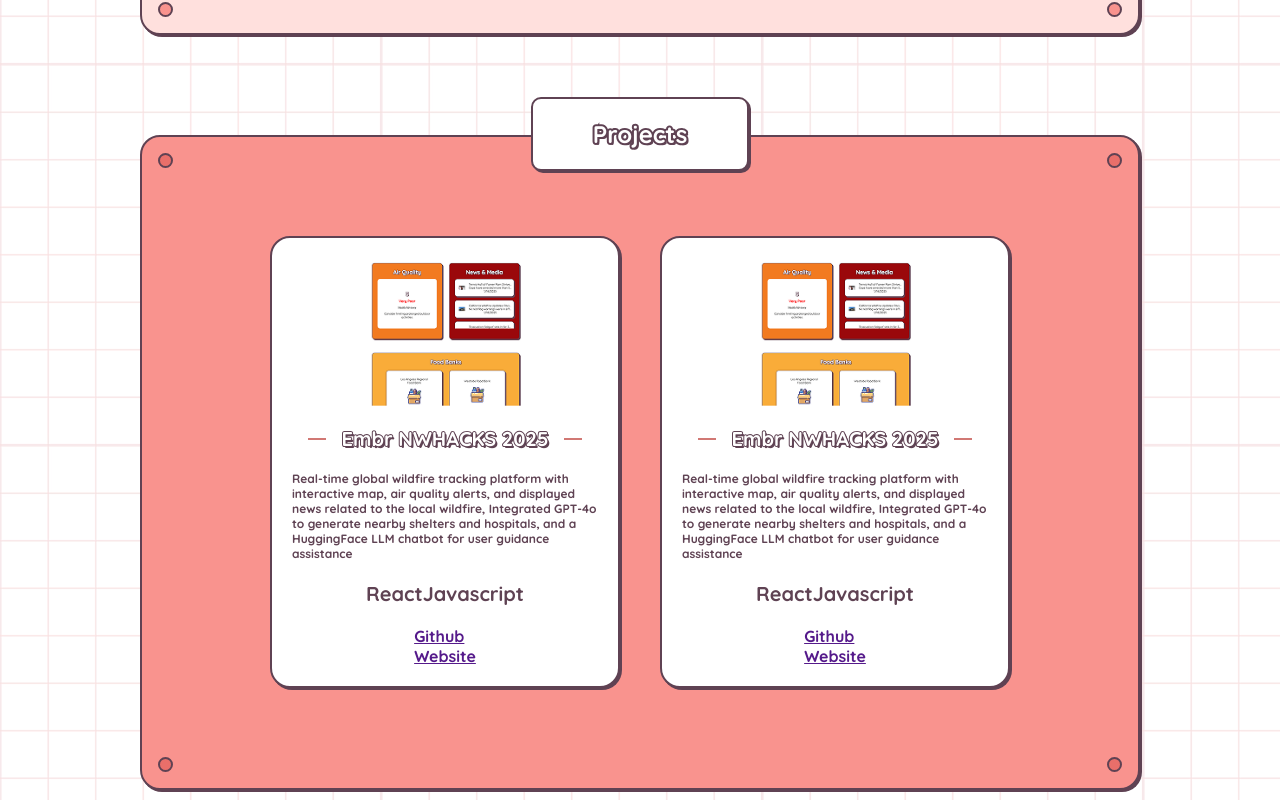
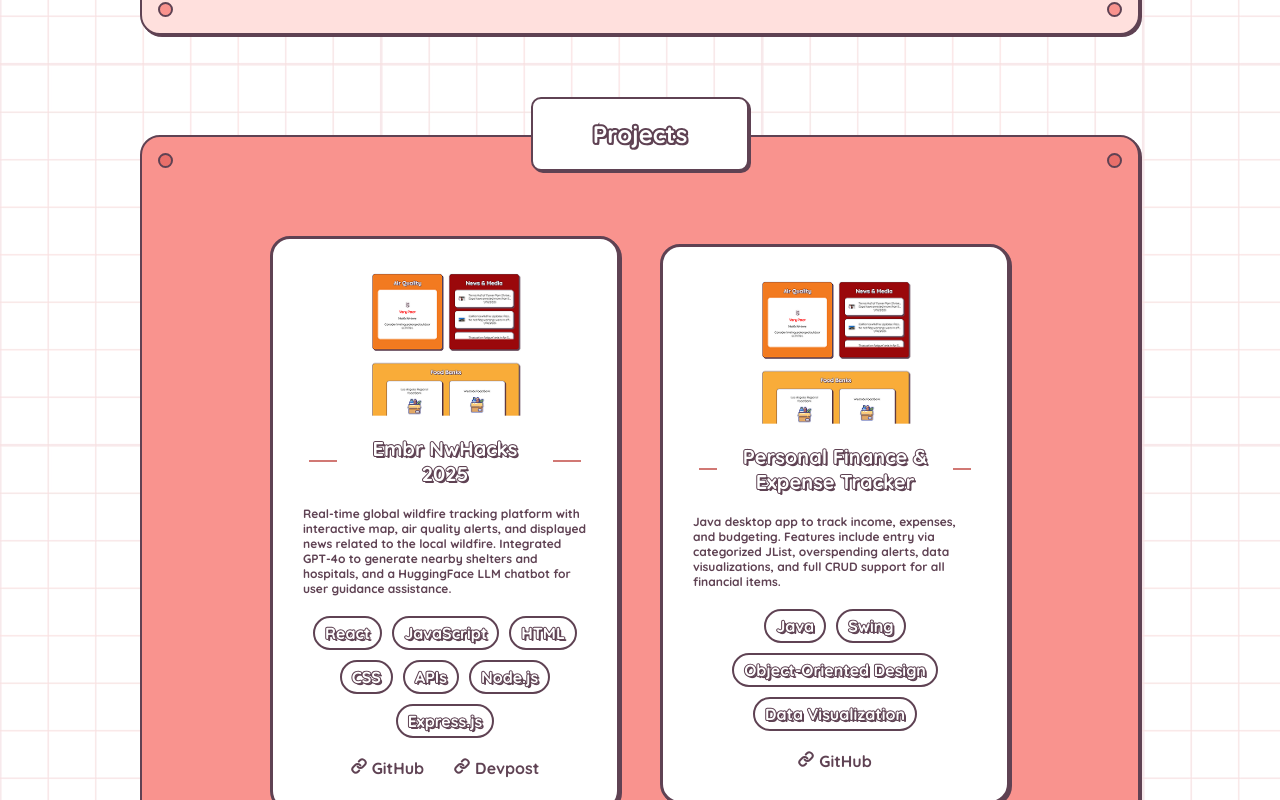
Before and after one commit to Hannahli6/hannahli6.github.io, a React (Create React App) app in the folder personal-website/: page / in a window 1280 px wide. Shown: the part 1460-2260 px from the top of the page. Built offline with nearby package versions, Linux system fonts and the light colour scheme.

Commit message:
dynamic project listings with project json

```diff
--- a/personal-website/src/App.jsx
+++ b/personal-website/src/App.jsx
@@ -3,7 +3,7 @@
 import About from './components/about/About';
 import Experience from './components/experience/Experience';
 import Hobby from './components/hobby/Hobby';
-import Project from './components/projects/Project';
+import Projects from './components/projects/Projects';
 import './index.css';
 
 function App() {
@@ -13,7 +13,7 @@
       <Landing />
       <div className='main'>
         <About />
-        <Project />
+        <Projects />
         <Experience />
         <Hobby />
       </div>
--- /dev/null
+++ b/personal-website/src/components/projectData.json
@@ -0,0 +1,33 @@
+[
+  {
+    "title": "Embr NwHacks 2025",
+    "desc": "Real-time global wildfire tracking platform with interactive map, air quality alerts, and displayed news related to the local wildfire. Integrated GPT-4o to generate nearby shelters and hospitals, and a HuggingFace LLM chatbot for user guidance assistance.",
+    "imageLink": "EmbrProject.png",
+    "skillTags": [
+      "React",
+      "JavaScript",
+      "HTML",
+      "CSS",
+      "APIs",
+      "Node.js",
+      "Express.js"
+    ],
+    "githubLink": "https://github.com/your-username/embr-nwhacks",
+    "websiteLink": null,
+    "devpostLink": "https://devpost.com/software/embr-nwhacks-2025"
+  },
+  {
+    "title": "Personal Finance & Expense Tracker",
+    "desc": "Java desktop app to track income, expenses, and budgeting. Features include entry via categorized JList, overspending alerts, data visualizations, and full CRUD support for all financial items.",
+    "imageLink": "EmbrProject.png",
+    "skillTags": [
+      "Java",
+      "Swing",
+      "Object-Oriented Design",
+      "Data Visualization"
+    ],
+    "githubLink": "https://github.com/your-username/expense-tracker",
+    "websiteLink": "",
+    "devpostLink": ""
+  }
+]
--- a/personal-website/src/components/projects/Project.jsx
+++ /dev/null
@@ -1,20 +0,0 @@
-import React from "react";
-import "./project.css";
-import ProjectCard from "./projectCard/ProjectCard.jsx";
-import SectionTitle from "../sectionTitle/SectionTitle.jsx";
-import DecorDots from "../decorDots/DecorDots.jsx";
-
-const Project = () => {
-  return (
-    <div className="project">
-      <SectionTitle section="Projects" />
-      <DecorDots colour={"deepRed"}/>
-      <div className="project-content">
-        <ProjectCard />
-        <ProjectCard />
-      </div>
-    </div>
-  );
-};
-
-export default Project;
--- /dev/null
+++ b/personal-website/src/components/projects/Projects.jsx
@@ -0,0 +1,31 @@
+import React from "react";
+import "./projects.css";
+import ProjectCard from "./projectCard/ProjectCard.jsx";
+import SectionTitle from "../sectionTitle/SectionTitle.jsx";
+import DecorDots from "../decorDots/DecorDots.jsx";
+import projects from "../projectData.json";
+
+const Projects = () => {
+  return (
+    <div className="projects">
+      <SectionTitle section="Projects" />
+      <DecorDots colour={"deepRed"} />
+      <div className="projects-content">
+        {projects.map((project, index) => (
+          <ProjectCard
+            key={index}
+            title={project.title}
+            desc={project.desc}
+            imageLink={project.imageLink}
+            skillTags={project.skillTags}
+            githubLink={project.githubLink}
+            websiteLink={project.websiteLink}
+            devpostLink={project.devpostLink}
+          />
+        ))}
+      </div>
+    </div>
+  );
+};
+
+export default Projects;
--- a/personal-website/src/components/projects/projectCard/ProjectCard.jsx
+++ b/personal-website/src/components/projects/projectCard/ProjectCard.jsx
@@ -1,31 +1,66 @@
 import React from "react";
+import { Link } from "lucide-react";
 import "./projectCard.css";
 
-const ProjectCard = () => {
+const ProjectCard = ({
+  title,
+  desc,
+  imageLink,
+  skillTags,
+  githubLink,
+  websiteLink,
+  devpostLink,
+}) => {
+  const stopPropagation = (e) => {
+    e.stopPropagation();
+  };
+
   return (
-    <div className="projectCard">
-      <img src="/img/EmbrProject.png" className="project-image"></img>
+    <div
+      className="projectCard"
+      onClick={() => {
+        window.open("http://google.com", "_blank");
+      }}
+    >
+      <img
+        src={`/img/projectImage/${imageLink}`}
+        className="project-image"
+      ></img>
+      <h4 className="project-title">{title}</h4>
       <div className="project-info">
-        <h4 className="project-title">Embr NWHACKS 2025</h4>
-        <p>
-          Real-time global wildfire tracking platform with interactive map, air
-          quality alerts, and displayed news related to the local wildfire,
-          Integrated GPT-4o to generate nearby shelters and hospitals, and a
-          HuggingFace LLM chatbot for user guidance assistance
-        </p>
+        <p>{desc}</p>
         <div className="skillTags">
-          <span className="skillTag">React</span>
-          <span className="skillTag">Javascript</span>
+          {skillTags.map((tag, index) => (
+            <h5 className="skillTag" key={index}>
+              {tag}
+            </h5>
+          ))}
         </div>
         <div className="projectLinks">
-          <div className="projectLink">
-            {/* link icon */}
-            <a href="">Github</a>
-          </div>
-          <div className="projectLink">
-            {/* link icon */}
-            <a href="">Website</a>
-          </div>
+          {githubLink && (
+            <div className="projectLink" onClick={stopPropagation}>
+              <Link size={16} strokeWidth={3} />
+              <a href={githubLink} target="_blank" rel="noopener noreferrer">
+                GitHub
+              </a>
+            </div>
+          )}
+          {devpostLink && (
+            <div className="projectLink" onClick={stopPropagation}>
+              <Link size={16} strokeWidth={3} />
+              <a href={devpostLink} target="_blank" rel="noopener noreferrer">
+                Devpost
+              </a>
+            </div>
+          )}
+          {websiteLink && (
+            <div className="projectLink" onClick={stopPropagation}>
+              <Link size={16} strokeWidth={3} />
+              <a href={websiteLink} target="_blank" rel="noopener noreferrer">
+                Website
+              </a>
+            </div>
+          )}
         </div>
       </div>
     </div>
--- a/personal-website/src/components/projects/projectCard/projectCard.css
+++ b/personal-website/src/components/projects/projectCard/projectCard.css
@@ -3,16 +3,26 @@
     flex-direction: column;
     align-items: center;
     justify-content: center;
-    padding: 20px;
+    padding: 30px 20px;
     background-color: var(--white);
     border-radius: 20px;
-    border: 2px var(--brown) solid;
+    border: 3px var(--brown) solid;
     box-shadow: 2px 2px 0px var(--brown);
     max-width: 350px;
-    max-height: 550px;
+    min-height: 550px;
     width: 100%;
     gap: 20px;
+    transition: transform 0.3s ease;
+    cursor: pointer;
 }
+
+.projectCard:hover{
+    transform: scale(1.05);
+    border: 2px var(--brown) solid;
+    box-shadow: 8px 8px 0px #D94246;
+
+}
+
 .project-image{
     width: 100%;
     border-radius: 10px;
@@ -24,7 +34,8 @@
     align-items: center;
     justify-content: center;
     gap: 20px;
-    /* width: 100%; */
+    width: 100%;
+    padding: 0 10px;
 }
 
 .project-title {
@@ -32,7 +43,8 @@
   align-items: center;
   width: 100%;
   flex: 1;
-  white-space: nowrap;
+  /* white-space: nowrap; */
+  text-align: center;
 }
 
 .project-title::before,
@@ -42,6 +54,54 @@
   height: 2px;
   background-color: #d17874; /* soft red line color */
   margin: 0 1rem;
-  width: 100%;
+  width: 10%;
 
 }
+
+.skillTags{
+  display: flex;
+  width: 100%;
+  flex-wrap: wrap;
+  gap: 10px;
+  justify-content: center;
+}
+
+.skillTag{
+  border: 2px solid var(--brown);
+  border-radius: 20px;
+  padding: 5px 10px;
+
+}
+
+.skillTag:hover{
+  background-color: var(--brown);
+  color: var(--white);
+  transition: background-color 0.3s ease, color 0.3s ease;
+}
+
+.projectLinks{
+  display: flex;
+  gap: 30px;
+  width: 100%;
+  justify-content: center;
+
+}
+
+.projectLink{
+  display: flex;
+  gap: 5px;
+  color: var(--brown);
+  z-index: 3;
+}
+
+.projectLink a{
+  position: relative;
+  color: var(--brown);
+  text-decoration: none;
+  font-size: var(--font-size-sm);
+  font-weight: bold;
+}
+
+.projectLink a:hover::after {
+  background-color: var(--deepPink);
+}
--- a/personal-website/src/components/projects/project.css
+++ b/personal-website/src/components/projects/projects.css
@@ -1,4 +1,4 @@
-.project {
+.projects {
   background-color: var(--red);
   width: 100%;
   border-radius: 20px;
@@ -9,7 +9,7 @@
   position: relative;
 }
 
-.project-content {
+.projects-content {
   width: 100%;
   padding: 10% 5%;
   display: flex;
--- a/personal-website/src/index.css
+++ b/personal-website/src/index.css
@@ -69,8 +69,8 @@
 h5 {
   font-size: var(--font-size-sm);  /* 16px */
   color: var(--white);
-  text-shadow: 4px 4px 0px var(--brown);
-  -webkit-text-stroke: 4px var(--brown);
+  text-shadow: 2px 2px 0px var(--brown);
+  -webkit-text-stroke: 2px var(--brown);
   paint-order: stroke fill;
 }
 
@@ -121,6 +121,22 @@
   gap: 100px;
 }
 
+a::after {
+  content: '';
+  position: absolute;
+  left: 10%;
+  bottom: -4px;
+  width: 0%;
+  height: 3px;
+  border-radius: 2px;
+  background-color: var(--white);
+  transition: width 0.3s ease;
+}
+
+a:hover::after {
+width: 80%;
+}
+
 @media only screen and (max-width: 768px) {
   span{
     font-size: var(--font-size-sm);
@@ -128,4 +144,9 @@
   h4{
     font-size: var(--font-size-sm);  /* 16px */
   }
+  h5{
+    font-size: var(--font-size-xs);  /* 12px */
+
+
+  }
 }
```
Also changed, not shown: personal-website/public/img/projectImage/EmbrProject.png (renamed from personal-website/public/img/EmbrProject.png).
